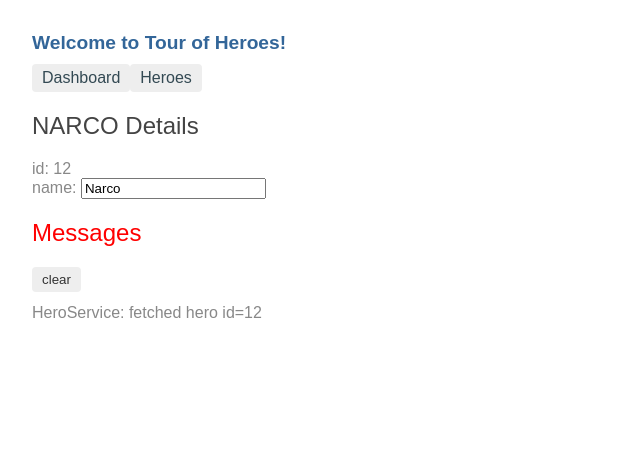
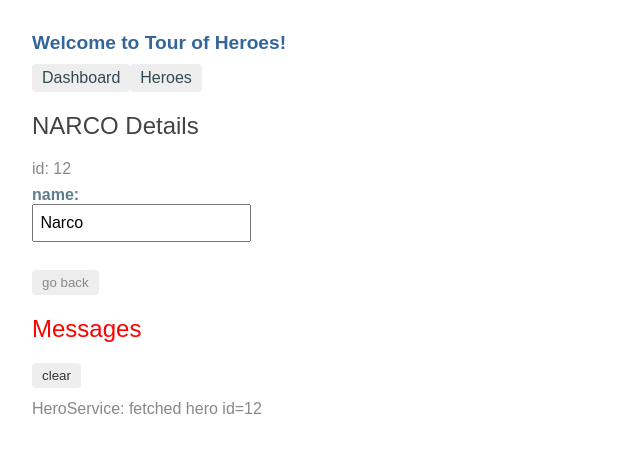
Before and after one commit to JohnEmerson1406/angular-tour-of-heroes, an Angular app: page /detail/12 in a window 1280 px wide. Shown: the top 452 px of the page, without its empty margins (0-640 px from the left). Built offline with nearby package versions, Linux system fonts and the light colour scheme.

Commit message:
feat: add back button

```diff
--- a/src/app/hero-detail/hero-detail.component.css
+++ b/src/app/hero-detail/hero-detail.component.css
@@ -0,0 +1,31 @@
+/* HeroDetailComponent's private CSS styles */
+label {
+    display: inline-block;
+    width: 3em;
+    margin: .5em 0;
+    color: #607D8B;
+    font-weight: bold;
+  }
+  input {
+    height: 2em;
+    font-size: 1em;
+    padding-left: .4em;
+  }
+  button {
+    margin-top: 20px;
+    font-family: Arial;
+    background-color: #eee;
+    border: none;
+    padding: 5px 10px;
+    border-radius: 4px;
+    cursor: pointer;
+    cursor: hand;
+  }
+  button:hover {
+    background-color: #cfd8dc;
+  }
+  button:disabled {
+    background-color: #eee;
+    color: #ccc;
+    cursor: auto;
+  }
--- a/src/app/hero-detail/hero-detail.component.html
+++ b/src/app/hero-detail/hero-detail.component.html
@@ -10,4 +10,6 @@
     </label>
 
   </div>
+
+  <button (click)="goBack()">go back</button>
 </div>
--- a/src/app/hero-detail/hero-detail.component.ts
+++ b/src/app/hero-detail/hero-detail.component.ts
@@ -28,4 +28,8 @@
     const id = +this.route.snapshot.paramMap.get('id');
     this.heroService.getHero(id).subscribe(hero => this.hero = hero);
   }
+
+  goBack(): void {
+    this.location.back();
+  }
 }
```
